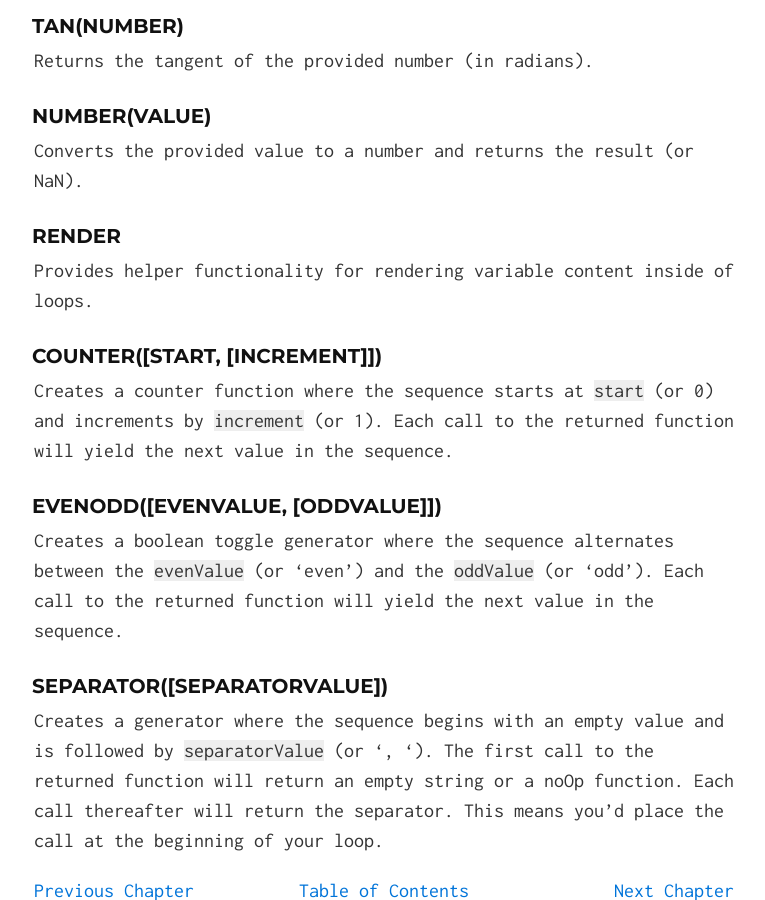
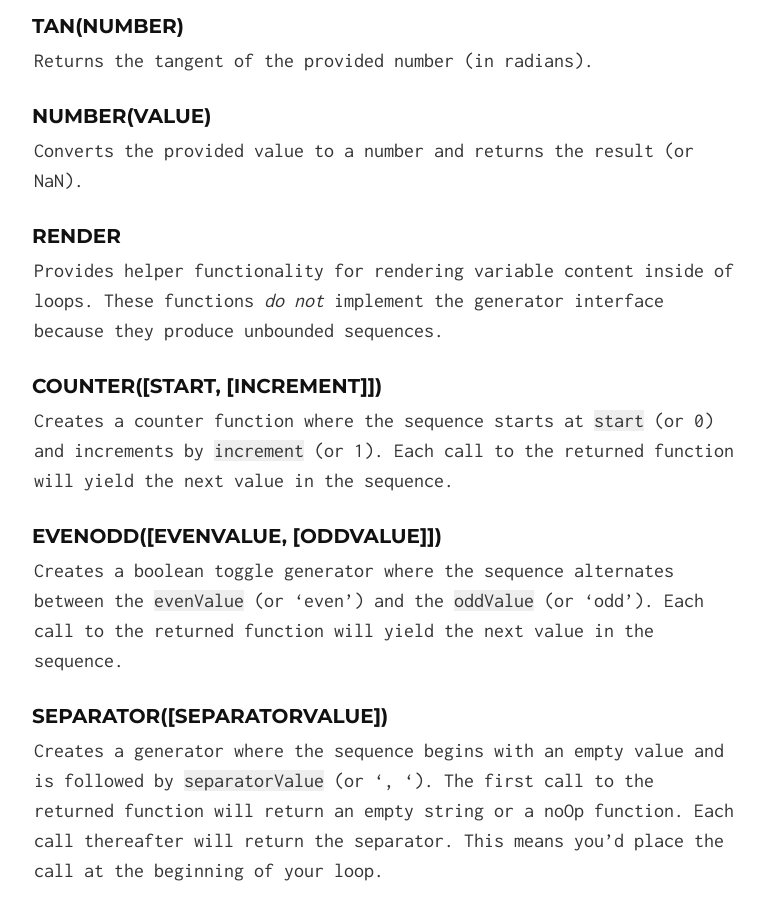
Before and after one commit to kode4food/interpol, a Jekyll site: the page built from guide/a1-system.md, in a window 1280 px wide and 900 px high, scrolled down 4384 px. Shown: the whole window, without its empty margins (256-1021 px from the left). Built offline with Jekyll 4.4.1, drawn with Linux system fonts in a browser that asks for light colours; Markdown is read by kramdown in place of the engine named in the settings.

Commit message:
note on render

```diff
--- a/guide/a1-system.md
+++ b/guide/a1-system.md
@@ -137,7 +137,7 @@ Returns the tangent of the provided number (in radians).
 Converts the provided value to a number and returns the result (or NaN).
 
 ### render
-Provides helper functionality for rendering variable content inside of loops.
+Provides helper functionality for rendering variable content inside of loops.  These functions *do not* implement the generator interface because they produce unbounded sequences.
 
 #### counter([start, [increment]])
 Creates a counter function where the sequence starts at `start` (or 0) and increments by `increment` (or 1).  Each call to the returned function will yield the next value in the sequence.
```
